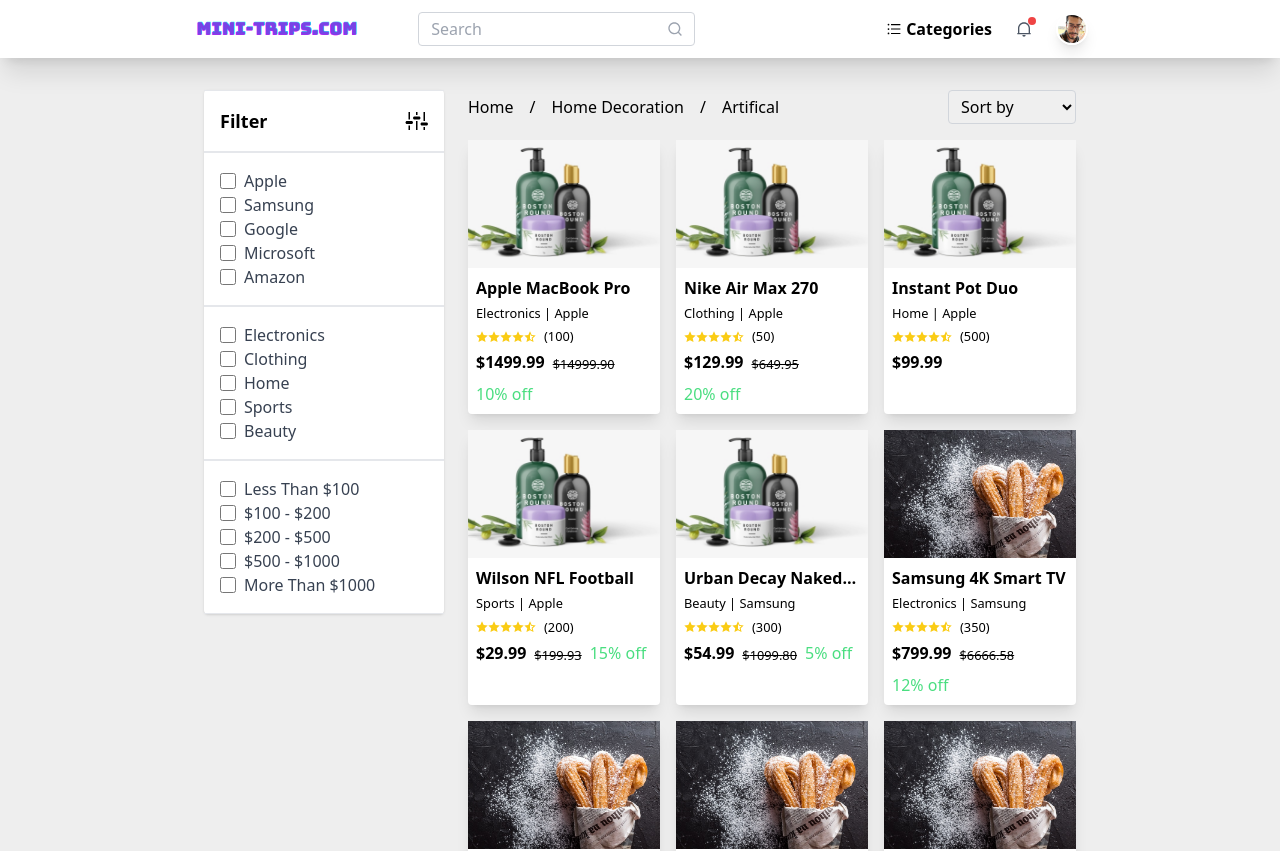
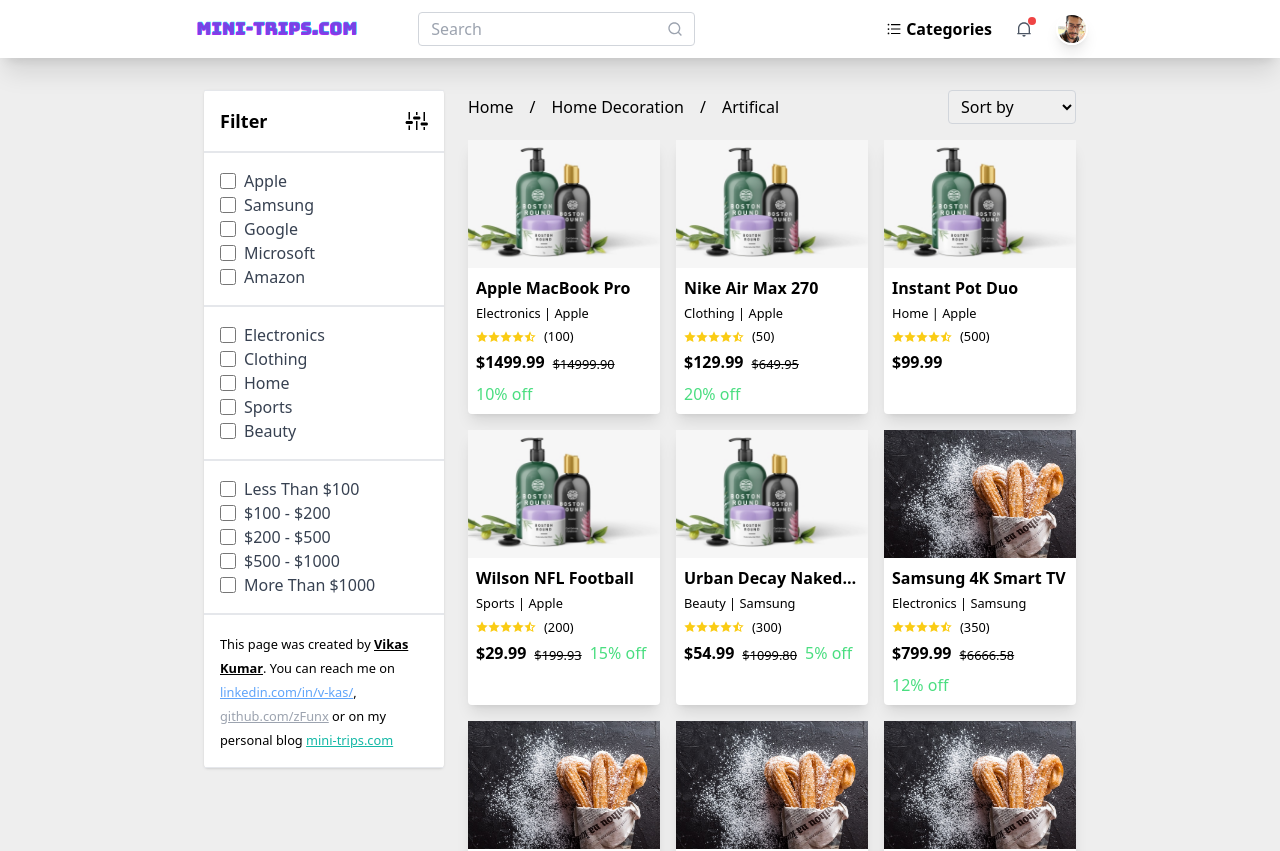
Before and after one commit to zFunx/orufy-tech-assignment, a Next.js app: page / in a window 1280 px wide. Shown: the top 851 px of the page. Built offline with nearby package versions, Linux system fonts and the light colour scheme.

Commit message:
Add a little bio

```diff
--- a/src/Components/Sidebar/Sidebar.tsx
+++ b/src/Components/Sidebar/Sidebar.tsx
@@ -9,6 +9,7 @@
 import PriceFilter from "../Filter/PriceFilter"
 import { useContext } from 'react'
 import { FilterContext } from '@/context/FilterContext'
+import Link from 'next/link'
 
 interface Props {
     showSidebarOnMobile: boolean,
@@ -43,6 +44,12 @@
             <BoxHOC>
                 <PriceFilter priceRanges={priceRanges} />
             </BoxHOC>
+            <BoxHOC>
+                <small>
+                    This page was created by <Link target="_blank" href="https://www.linkedin.com/in/v-kas/" className="font-bold underline">Vikas Kumar</Link>.
+                    You can reach me on <Link target="_blank" className='text-blue-400 underline' href="https://www.linkedin.com/in/v-kas/">linkedin.com/in/v-kas/</Link>, <Link target="_blank" className='text-gray-400 underline' href="https://github.com/zFunx">github.com/zFunx</Link> or on my personal blog <Link target="_blank" href="https://mini-trips.com" className="text-teal-500 underline">mini-trips.com</Link>
+                </small>
+            </BoxHOC>
         </div>
     )
 }
```
Also changed, not shown: 1 other file (tests, documents, lock files or other folders).
